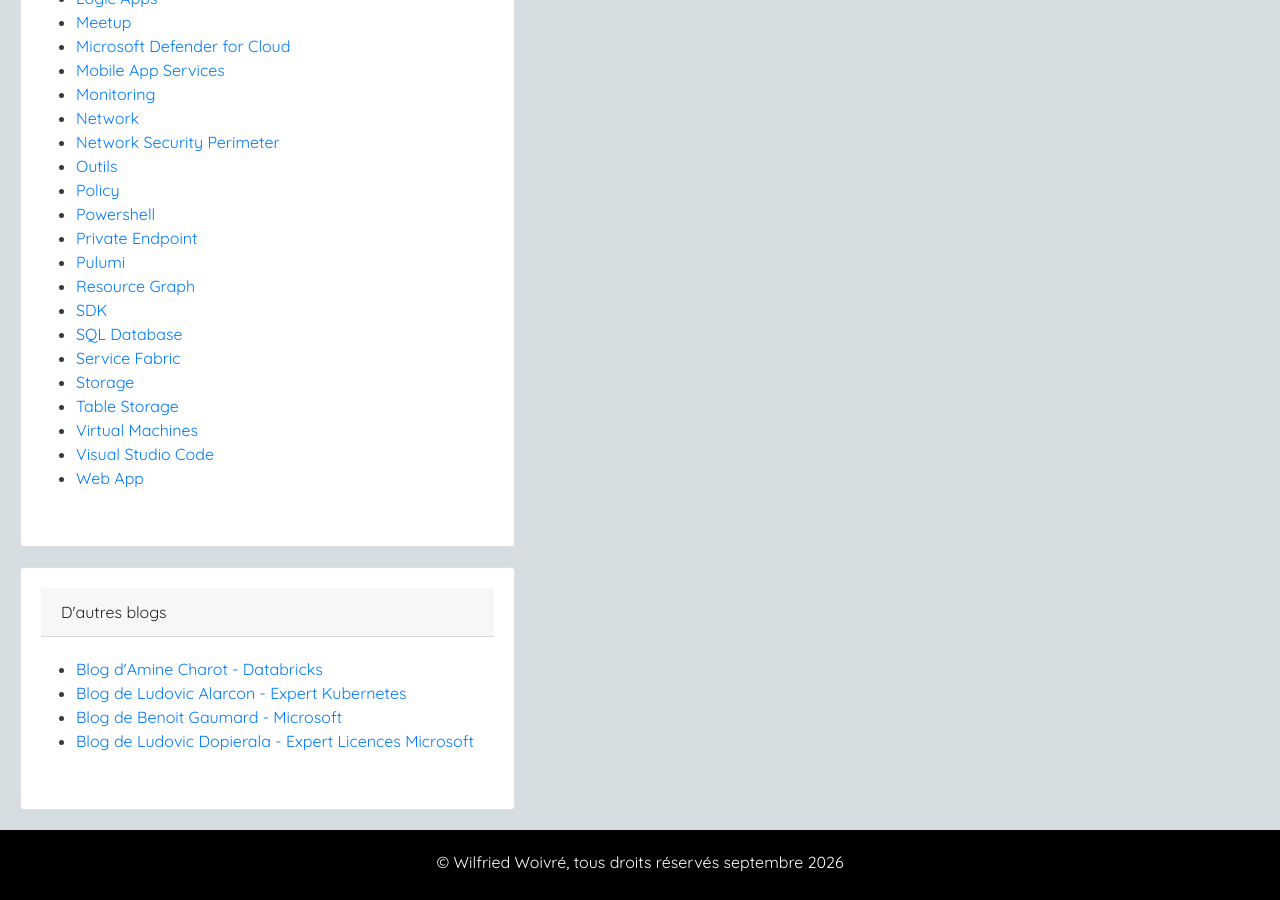
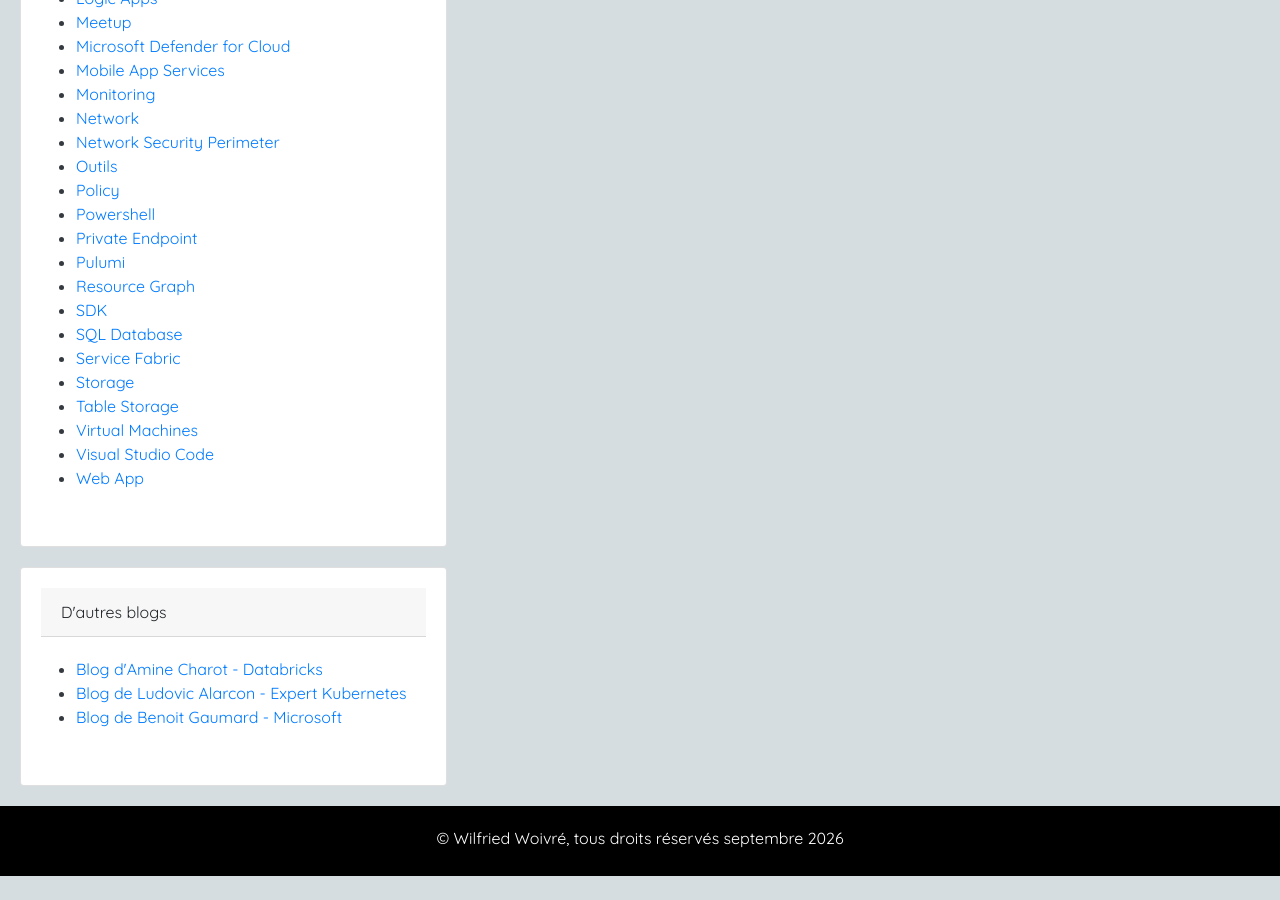
Before and after one commit to wilfriedwoivre/wilfriedwoivre.github.io, a Jekyll site: the page built from index.html, in a window 1280 px wide and 900 px high, scrolled down 3779 px. Built offline with Jekyll 4.4.1, drawn with Linux system fonts in a browser that asks for light colours; nearby versions of some CDN libraries; the list of posts is cut into pages by our own code; after the commit the page ends 4655 px from its top, so only the background shows below that.

Commit message:
remove link

```diff
--- a/_includes/links-list.html
+++ b/_includes/links-list.html
@@ -7,6 +7,3 @@
 <li class="tag-head">
   <a href="https://benoit-gaumard.io/">Blog de Benoit Gaumard - Microsoft</a>
 </li>
-<li class="tag-head">
-  <a href="https://dopierala.fr/">Blog de Ludovic Dopierala - Expert Licences Microsoft</a>
-</li>
```
